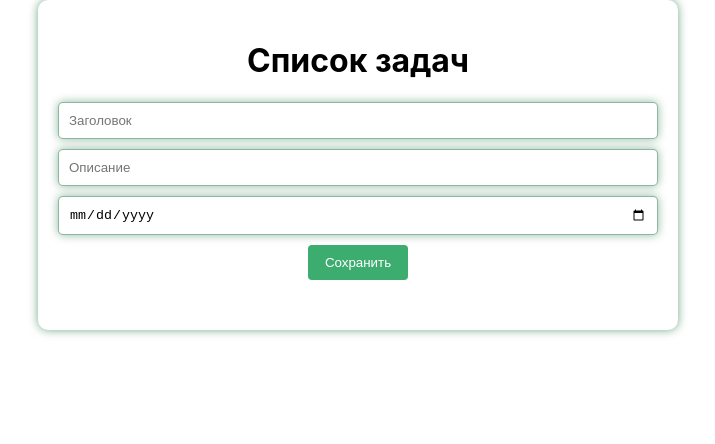
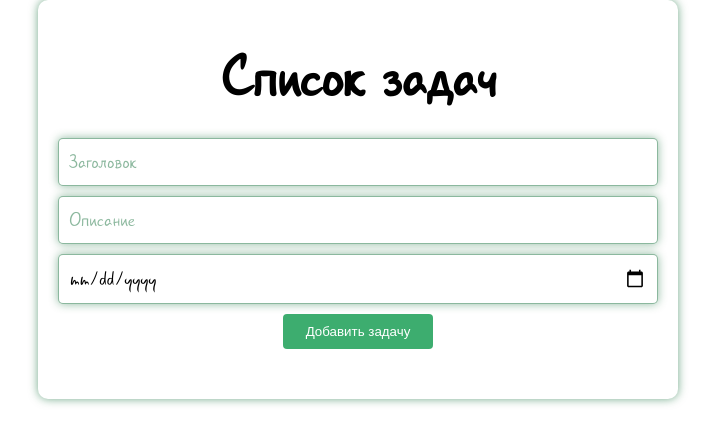
Before and after one commit to KrisGurach/test-task-list, a React (Create React App) app: page / in a window 1280 px wide. Shown: the top 444 px of the page, without its empty margins (282-997 px from the left). Built offline with nearby package versions, Linux system fonts and the light colour scheme.

Commit message:
style form, added possible to add task

```diff
--- a/src/App.css
+++ b/src/App.css
@@ -1,40 +1,7 @@
+@import url(./fonts/fonts.css);
+
 .App {
   text-align: center;
-}
-
-.App-logo {
-  height: 40vmin;
-  pointer-events: none;
-}
-
-@media (prefers-reduced-motion: no-preference) {
-  .App-logo {
-    animation: App-logo-spin infinite 20s linear;
-  }
-}
-
-.App-header {
-  background-color: #282c34;
-  min-height: 100vh;
-  display: flex;
-  flex-direction: column;
-  align-items: center;
-  justify-content: center;
-  font-size: calc(10px + 2vmin);
-  color: white;
-}
-
-.App-link {
-  color: #61dafb;
-}
-
-@keyframes App-logo-spin {
-  from {
-    transform: rotate(0deg);
-  }
-  to {
-    transform: rotate(360deg);
-  }
 }
 
 .container {
@@ -47,6 +14,9 @@
 }
 
 .title {
+  margin: 20px 50px 20px;
+  font-family: 'guuny';
+  font-size: 60px;
   text-align: center;
 }
 
@@ -62,11 +32,21 @@
   border: 1px solid rgba(2, 99, 42, 0.453);
   box-shadow: 0 0 10px rgba(2, 99, 42, 0.444);
   border-radius: 5px;
+  font-family: 'guuny';
+  font-size: 20px;
+}
+
+.input:focus {
+  outline: 1px solid rgba(2, 99, 42, 0.872);
+}
+
+.input::placeholder {
+  color: rgba(2, 99, 42, 0.453);
 }
 
 .button-save {
   align-self: center;
-  width: 100px;
+  width: 150px;
   padding: 10px;
   background-color: rgba(10, 151, 73, 0.79);
   color: white;
@@ -78,3 +58,32 @@
 .button-save:hover {
   background-color:  rgb(10, 151, 73);
 }
+
+.task-list {
+  padding: 0;
+}
+
+.task {
+  display: flex;
+  justify-content: space-between;
+  align-items: center;
+  margin-bottom: 10px;
+  padding: 10px;
+  background: rgba(2, 99, 42, 0.115);
+  border-radius: 5px;
+  list-style: none;
+}
+
+.list-text {
+  margin: 5px 0;
+  font-family: 'guuny';
+  font-size: 30px;
+}
+
+.list-text_bold {
+  font-weight: 700;
+}
+
+.list-text_data {
+  font-size: 20px;
+}
--- a/src/App.js
+++ b/src/App.js
@@ -1,31 +1,73 @@
-import React from "react";
+import React, { useState } from "react";
 import "./App.css";
 
 const App = () => {
+  const [title, setTitle] = useState('');
+  const [description, setDescription] = useState('');
+  const [deadline, setDeadline] = useState('');
+  const [editIndex, setEditIndex] = useState(null);
+  const [tasks, setTasks] = useState([]);
+
+  const handleSubmit = (e) => {
+    e.preventDefault();
+    if (editIndex !== null) {
+        const updatedTasks = tasks.map((task, index) =>
+            index === editIndex ? { title, description, deadline } : task
+        );
+        setTasks(updatedTasks);
+        setEditIndex(null);
+    } else {
+        setTasks([...tasks, { title, description, deadline }]);
+    }
+    clearForm();
+  };
+
+  const clearForm = () => {
+    setTitle('');
+    setDescription('');
+    setDeadline('');
+  };
+
   return (
     <div className="container">
       <h1 className="title">Список задач</h1>
-    <form className="form">
+      <form className="form" onSubmit={handleSubmit}>
         <input
           className="input"
           type="text"
           placeholder="Заголовок"
+          value={title}
+          onChange={(e) => setTitle(e.target.value)}
           required
         />
         <input
           className="input"
           type="text"
           placeholder="Описание"
-        required
+          value={description}
+          onChange={(e) => setDescription(e.target.value)}
         />
         <input
           className="input"
           type="date"
+          value={deadline}
+          onChange={(e) => setDeadline(e.target.value)}
           required
         />
-      <button className="button-save" type="submit">Сохранить</button>
+        <button className="button-save" type="submit">
+          {editIndex !== null ? "Сохранить" : "Добавить задачу"}
+        </button>
       </form>
-    <ul>
+      <ul className="task-list">
+        {tasks.map((task, index) => (
+          <li key={index} className="task">
+            <span>
+              <p className="list-text list-text_bold">{task.title}</p>
+              <p className="list-text">{task.description}</p>
+              <p className="list-text list-text_data">Срок: {task.deadline}</p>
+            </span>
+          </li>
+        ))}
       </ul>
     </div>
   );
--- /dev/null
+++ b/src/fonts/fonts.css
@@ -0,0 +1,5 @@
+@font-face {
+    src:
+      url("./guuny.ttf") format("truetype");
+    font-family: 'guuny';
+  }
```
Also changed, not shown: src/fonts/guuny.ttf (added). Lines whose indentation alone changed are shown as unchanged.
